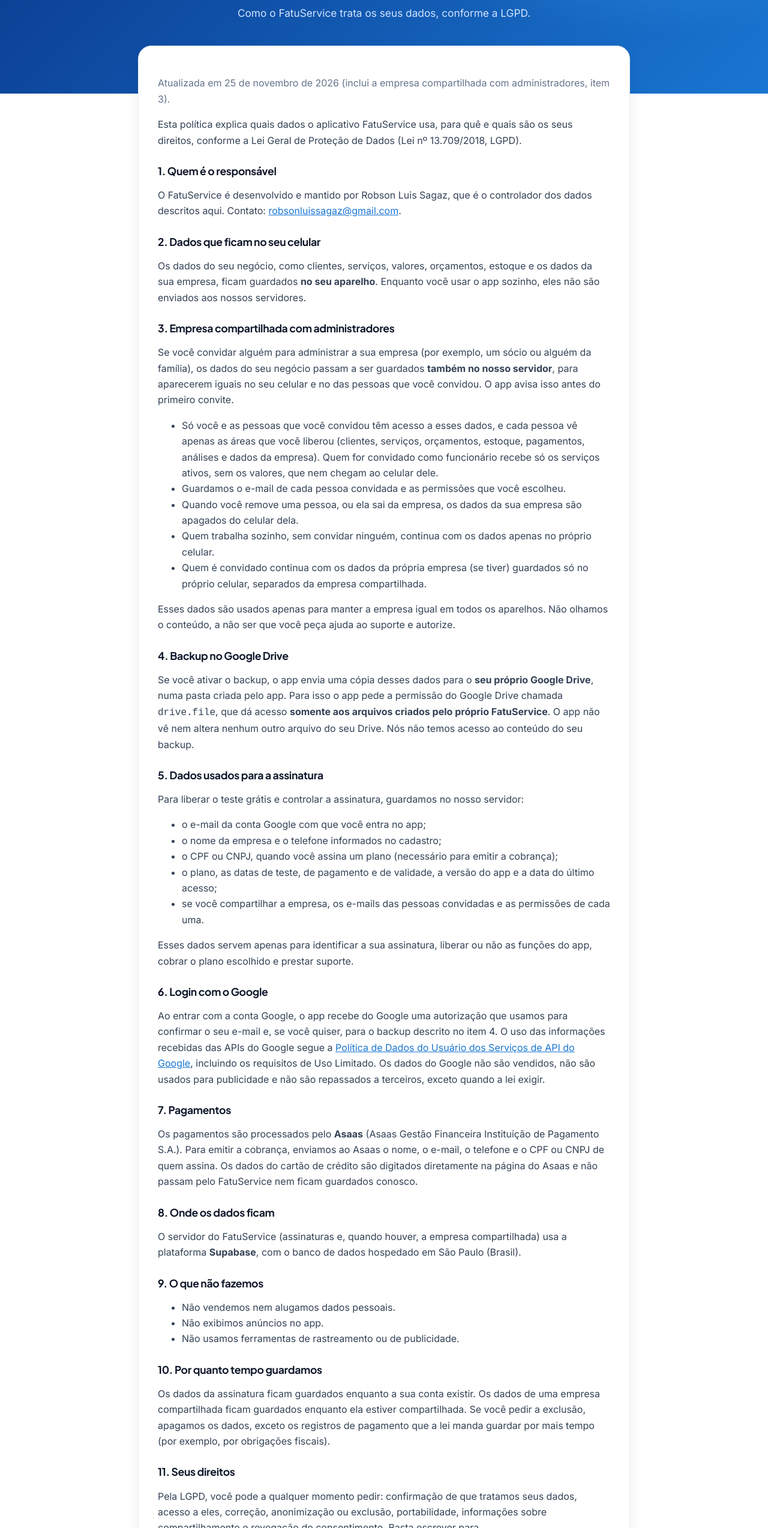
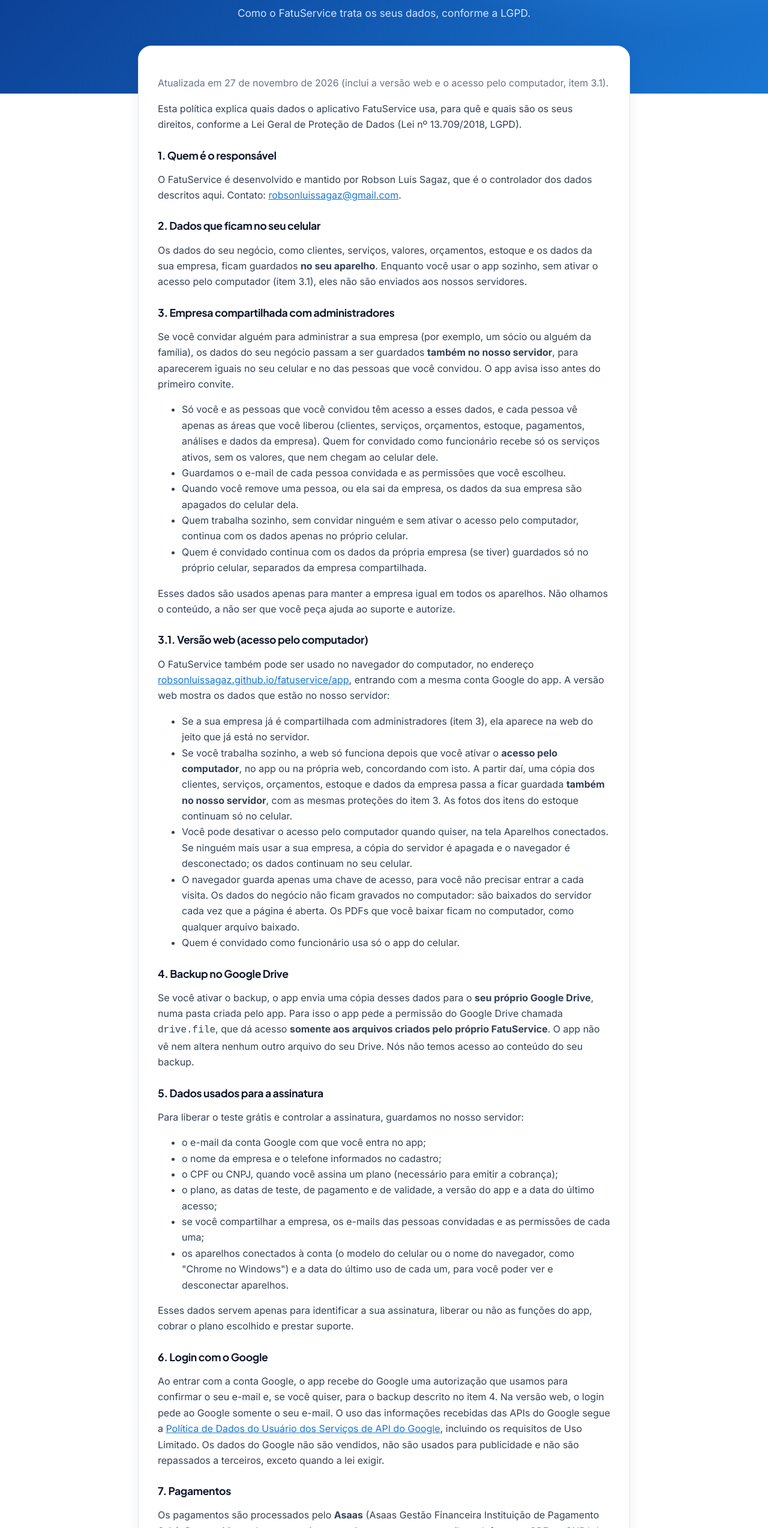
Before and after one commit to robsonluissagaz/fatuservice, a plain HTML site: page privacidade.html in a window 1280 px wide. Shown: the part 193-2740 px from the top of the page at 60% size. Drawn offline with Linux system fonts and the light colour scheme.

Commit message:
Versão 0.19.0: versão web (privacidade 3.1, termos 1, 2 e 10.2, novidades, link no site)

```diff
--- a/estilo.css
+++ b/estilo.css
@@ -68,6 +68,10 @@ h1, h2, h3 { font-family: var(--fonte-titulo); color: var(--tinta); line-height:
 .botao.claro:hover { background: #f1f6ff; }
 .botao.vazado { background: rgba(255, 255, 255, .12); color: #fff; box-shadow: inset 0 0 0 1.5px rgba(255, 255, 255, .55); }
 .botao.vazado:hover { background: rgba(255, 255, 255, .2); }
+.botao.contorno { background: #fff; color: var(--azul); box-shadow: inset 0 0 0 1.5px var(--azul); }
+.botao.contorno:hover { background: #f1f6ff; box-shadow: inset 0 0 0 1.5px var(--azul); }
+.nav .botao.contorno { margin-left: 0; }
+@media (max-width: 760px) { .nav .so-computador { display: none; } }
 
 /* ---------- Herói ---------- */
 .heroi {
--- a/privacidade.html
+++ b/privacidade.html
@@ -32,7 +32,7 @@
   </header>
   <main class="recipiente conteudo-pagina">
     <article class="cartao documento estreito">
-      <p class="suave">Atualizada em 25 de novembro de 2026 (inclui a empresa compartilhada com administradores, item 3).</p>
+      <p class="suave">Atualizada em 27 de novembro de 2026 (inclui a versão web e o acesso pelo computador, item 3.1).</p>
 
       <p>Esta política explica quais dados o aplicativo FatuService usa, para quê e quais são os seus direitos, conforme a Lei Geral de Proteção de Dados (Lei nº 13.709/2018, LGPD).</p>
 
@@ -40,7 +40,7 @@
       <p>O FatuService é desenvolvido e mantido por Robson Luis Sagaz, que é o controlador dos dados descritos aqui. Contato: <a href="mailto:robsonluissagaz@gmail.com">robsonluissagaz@gmail.com</a>.</p>
 
       <h3>2. Dados que ficam no seu celular</h3>
-      <p>Os dados do seu negócio, como clientes, serviços, valores, orçamentos, estoque e os dados da sua empresa, ficam guardados <strong>no seu aparelho</strong>. Enquanto você usar o app sozinho, eles não são enviados aos nossos servidores.</p>
+      <p>Os dados do seu negócio, como clientes, serviços, valores, orçamentos, estoque e os dados da sua empresa, ficam guardados <strong>no seu aparelho</strong>. Enquanto você usar o app sozinho, sem ativar o acesso pelo computador (item 3.1), eles não são enviados aos nossos servidores.</p>
 
       <h3>3. Empresa compartilhada com administradores</h3>
       <p>Se você convidar alguém para administrar a sua empresa (por exemplo, um sócio ou alguém da família), os dados do seu negócio passam a ser guardados <strong>também no nosso servidor</strong>, para aparecerem iguais no seu celular e no das pessoas que você convidou. O app avisa isso antes do primeiro convite.</p>
@@ -48,10 +48,20 @@
         <li>Só você e as pessoas que você convidou têm acesso a esses dados, e cada pessoa vê apenas as áreas que você liberou (clientes, serviços, orçamentos, estoque, pagamentos, análises e dados da empresa). Quem for convidado como funcionário recebe só os serviços ativos, sem os valores, que nem chegam ao celular dele.</li>
         <li>Guardamos o e-mail de cada pessoa convidada e as permissões que você escolheu.</li>
         <li>Quando você remove uma pessoa, ou ela sai da empresa, os dados da sua empresa são apagados do celular dela.</li>
-        <li>Quem trabalha sozinho, sem convidar ninguém, continua com os dados apenas no próprio celular.</li>
+        <li>Quem trabalha sozinho, sem convidar ninguém e sem ativar o acesso pelo computador, continua com os dados apenas no próprio celular.</li>
         <li>Quem é convidado continua com os dados da própria empresa (se tiver) guardados só no próprio celular, separados da empresa compartilhada.</li>
       </ul>
       <p>Esses dados são usados apenas para manter a empresa igual em todos os aparelhos. Não olhamos o conteúdo, a não ser que você peça ajuda ao suporte e autorize.</p>
+
+      <h3>3.1. Versão web (acesso pelo computador)</h3>
+      <p>O FatuService também pode ser usado no navegador do computador, no endereço <a href="app/">robsonluissagaz.github.io/fatuservice/app</a>, entrando com a mesma conta Google do app. A versão web mostra os dados que estão no nosso servidor:</p>
+      <ul>
+        <li>Se a sua empresa já é compartilhada com administradores (item 3), ela aparece na web do jeito que já está no servidor.</li>
+        <li>Se você trabalha sozinho, a web só funciona depois que você ativar o <strong>acesso pelo computador</strong>, no app ou na própria web, concordando com isto. A partir daí, uma cópia dos clientes, serviços, orçamentos, estoque e dados da empresa passa a ficar guardada <strong>também no nosso servidor</strong>, com as mesmas proteções do item 3. As fotos dos itens do estoque continuam só no celular.</li>
+        <li>Você pode desativar o acesso pelo computador quando quiser, na tela Aparelhos conectados. Se ninguém mais usar a sua empresa, a cópia do servidor é apagada e o navegador é desconectado; os dados continuam no seu celular.</li>
+        <li>O navegador guarda apenas uma chave de acesso, para você não precisar entrar a cada visita. Os dados do negócio não ficam gravados no computador: são baixados do servidor cada vez que a página é aberta. Os PDFs que você baixar ficam no computador, como qualquer arquivo baixado.</li>
+        <li>Quem é convidado como funcionário usa só o app do celular.</li>
+      </ul>
 
       <h3>4. Backup no Google Drive</h3>
       <p>Se você ativar o backup, o app envia uma cópia desses dados para o <strong>seu próprio Google Drive</strong>, numa pasta criada pelo app. Para isso o app pede a permissão do Google Drive chamada <code>drive.file</code>, que dá acesso <strong>somente aos arquivos criados pelo próprio FatuService</strong>. O app não vê nem altera nenhum outro arquivo do seu Drive. Nós não temos acesso ao conteúdo do seu backup.</p>
@@ -63,18 +73,19 @@
         <li>o nome da empresa e o telefone informados no cadastro;</li>
         <li>o CPF ou CNPJ, quando você assina um plano (necessário para emitir a cobrança);</li>
         <li>o plano, as datas de teste, de pagamento e de validade, a versão do app e a data do último acesso;</li>
-        <li>se você compartilhar a empresa, os e-mails das pessoas convidadas e as permissões de cada uma.</li>
+        <li>se você compartilhar a empresa, os e-mails das pessoas convidadas e as permissões de cada uma;</li>
+        <li>os aparelhos conectados à conta (o modelo do celular ou o nome do navegador, como "Chrome no Windows") e a data do último uso de cada um, para você poder ver e desconectar aparelhos.</li>
       </ul>
       <p>Esses dados servem apenas para identificar a sua assinatura, liberar ou não as funções do app, cobrar o plano escolhido e prestar suporte.</p>
 
       <h3>6. Login com o Google</h3>
-      <p>Ao entrar com a conta Google, o app recebe do Google uma autorização que usamos para confirmar o seu e-mail e, se você quiser, para o backup descrito no item 4. O uso das informações recebidas das APIs do Google segue a <a href="https://developers.google.com/terms/api-services-user-data-policy" rel="noopener">Política de Dados do Usuário dos Serviços de API do Google</a>, incluindo os requisitos de Uso Limitado. Os dados do Google não são vendidos, não são usados para publicidade e não são repassados a terceiros, exceto quando a lei exigir.</p>
+      <p>Ao entrar com a conta Google, o app recebe do Google uma autorização que usamos para confirmar o seu e-mail e, se você quiser, para o backup descrito no item 4. Na versão web, o login pede ao Google somente o seu e-mail. O uso das informações recebidas das APIs do Google segue a <a href="https://developers.google.com/terms/api-services-user-data-policy" rel="noopener">Política de Dados do Usuário dos Serviços de API do Google</a>, incluindo os requisitos de Uso Limitado. Os dados do Google não são vendidos, não são usados para publicidade e não são repassados a terceiros, exceto quando a lei exigir.</p>
 
       <h3>7. Pagamentos</h3>
       <p>Os pagamentos são processados pelo <strong>Asaas</strong> (Asaas Gestão Financeira Instituição de Pagamento S.A.). Para emitir a cobrança, enviamos ao Asaas o nome, o e-mail, o telefone e o CPF ou CNPJ de quem assina. Os dados do cartão de crédito são digitados diretamente na página do Asaas e não passam pelo FatuService nem ficam guardados conosco.</p>
 
       <h3>8. Onde os dados ficam</h3>
-      <p>O servidor do FatuService (assinaturas e, quando houver, a empresa compartilhada) usa a plataforma <strong>Supabase</strong>, com o banco de dados hospedado em São Paulo (Brasil).</p>
+      <p>O servidor do FatuService (assinaturas e, quando houver, a empresa compartilhada ou com acesso pelo computador) usa a plataforma <strong>Supabase</strong>, com o banco de dados hospedado em São Paulo (Brasil).</p>
 
       <h3>9. O que não fazemos</h3>
       <ul>
@@ -84,13 +95,13 @@
       </ul>
 
       <h3>10. Por quanto tempo guardamos</h3>
-      <p>Os dados da assinatura ficam guardados enquanto a sua conta existir. Os dados de uma empresa compartilhada ficam guardados enquanto ela estiver compartilhada. Se você pedir a exclusão, apagamos os dados, exceto os registros de pagamento que a lei manda guardar por mais tempo (por exemplo, por obrigações fiscais).</p>
+      <p>Os dados da assinatura ficam guardados enquanto a sua conta existir. Os dados de uma empresa compartilhada ou com acesso pelo computador ficam guardados enquanto ela estiver compartilhada ou com esse acesso ativado. Se você pedir a exclusão, apagamos os dados, exceto os registros de pagamento que a lei manda guardar por mais tempo (por exemplo, por obrigações fiscais).</p>
 
       <h3>11. Seus direitos</h3>
       <p>Pela LGPD, você pode a qualquer momento pedir: confirmação de que tratamos seus dados, acesso a eles, correção, anonimização ou exclusão, portabilidade, informações sobre compartilhamento e revogação do consentimento. Basta escrever para <a href="mailto:robsonluissagaz@gmail.com">robsonluissagaz@gmail.com</a>. Você também pode desconectar o FatuService da sua conta Google em <a href="https://myaccount.google.com/permissions" rel="noopener">myaccount.google.com/permissions</a>.</p>
 
       <h3>12. Segurança</h3>
-      <p>A comunicação entre o app e o servidor é criptografada (HTTPS), e o acesso ao banco de dados é restrito às funções do próprio servidor, que conferem quem é a pessoa e o que ela pode ver antes de entregar qualquer dado.</p>
+      <p>A comunicação entre o app (ou a versão web) e o servidor é criptografada (HTTPS), e o acesso ao banco de dados é restrito às funções do próprio servidor, que conferem quem é a pessoa e o que ela pode ver antes de entregar qualquer dado.</p>
 
       <h3>13. Idade</h3>
       <p>O FatuService é destinado a profissionais e empresas e não deve ser usado por menores de 18 anos.</p>
```
Also changed, not shown: index.html (+6 -0 lines), novidades.json (+11 -0 lines), termos.html (+6 -3 lines).
